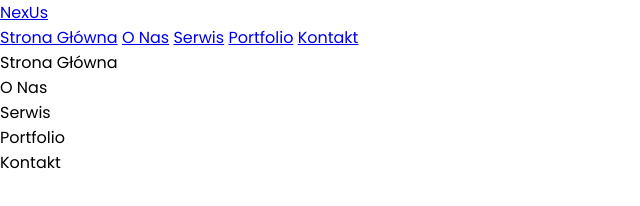
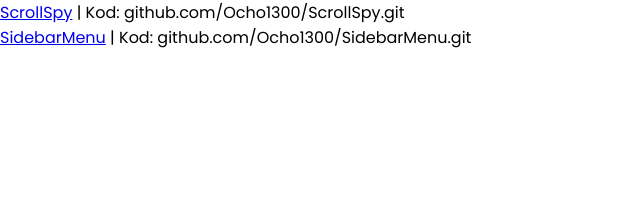
Before and after one commit to Ocho1300/ocho1300.github.io, a plain HTML site: page index.html in a window 1280 px wide. Shown: the whole page, without its empty margins (0-640 px from the left). Drawn offline with Linux system fonts and the light colour scheme.

Commit message:
Add files via upload

```diff
--- a/index.html
+++ b/index.html
@@ -2,27 +2,13 @@
 <html lang="pl">
 <head>
     <meta charset="UTF-8">
-    <meta http-equiv="X-UA-Compatible" content="IE=edge">
     <meta name="viewport" content="width=device-width, initial-scale=1.0">
-    <title>ScrollSpy</title>
+    <title>ocho1300.github.io</title>
+
     <link rel="stylesheet" type="text/css" href="style.css">
-    <script defer src="app.js"></script>
 </head>
 <body>
-    <header>
-        <a href="#home" class="logo">NexUs</a>
-        <nav>
-            <a href="#home" style="--clr:#ff4d4d;" class="active">Strona Główna</a>
-            <a href="#about" style="--clr:#c56cf0;">O Nas</a>
-            <a href="#services" style="--clr:#ffeaa7;">Serwis</a>
-            <a href="#portfolio" style="--clr:#17c0eb;">Portfolio</a>
-            <a href="#contact" style="--clr:#fd79a8;">Kontakt</a>
-        </nav>
-    </header>
-    <section id="home" style="--clr:#ff4d4d;">Strona Główna</section>
-    <section id="about" style="--clr:#c56cf0;">O Nas</section>
-    <section id="services" style="--clr:#ffeaa7;">Serwis</section>
-    <section id="portfolio" style="--clr:#17c0eb;">Portfolio</section>
-    <section id="contact" style="--clr:#fd79a8;">Kontakt</section>
+    <p><a href="https://ocho1300.github.io/ScrollSpy/">ScrollSpy</a> | Kod: github.com/Ocho1300/ScrollSpy.git </p>
+    <p><a href="https://ocho1300.github.io/SidebarMenu/">SidebarMenu</a> | Kod: github.com/Ocho1300/SidebarMenu.git </p>
 </body>
 </html>
```
